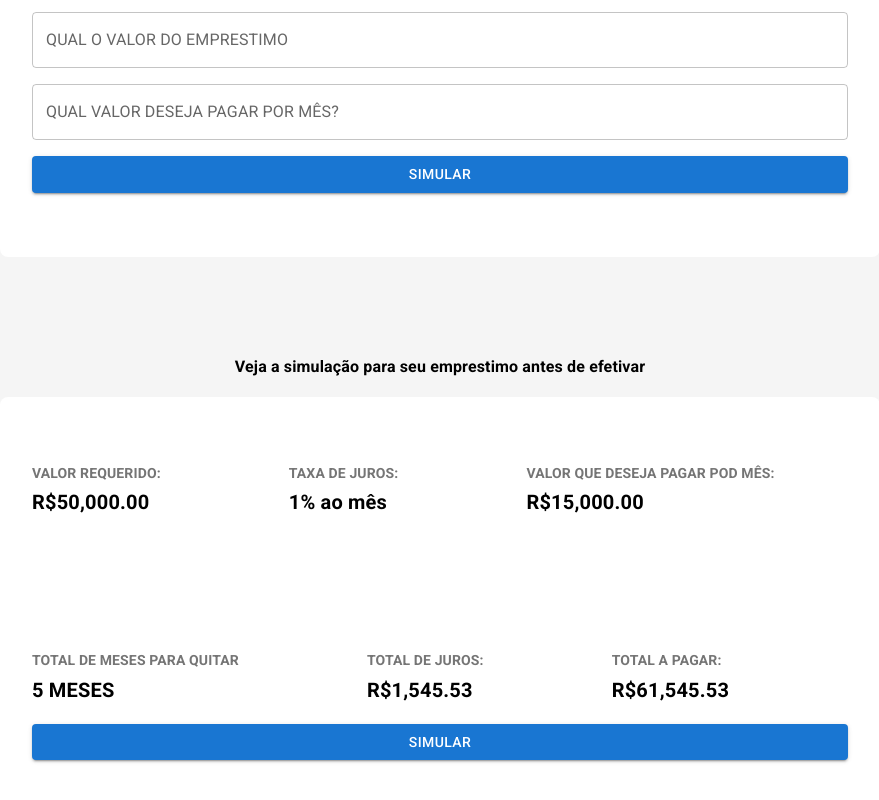
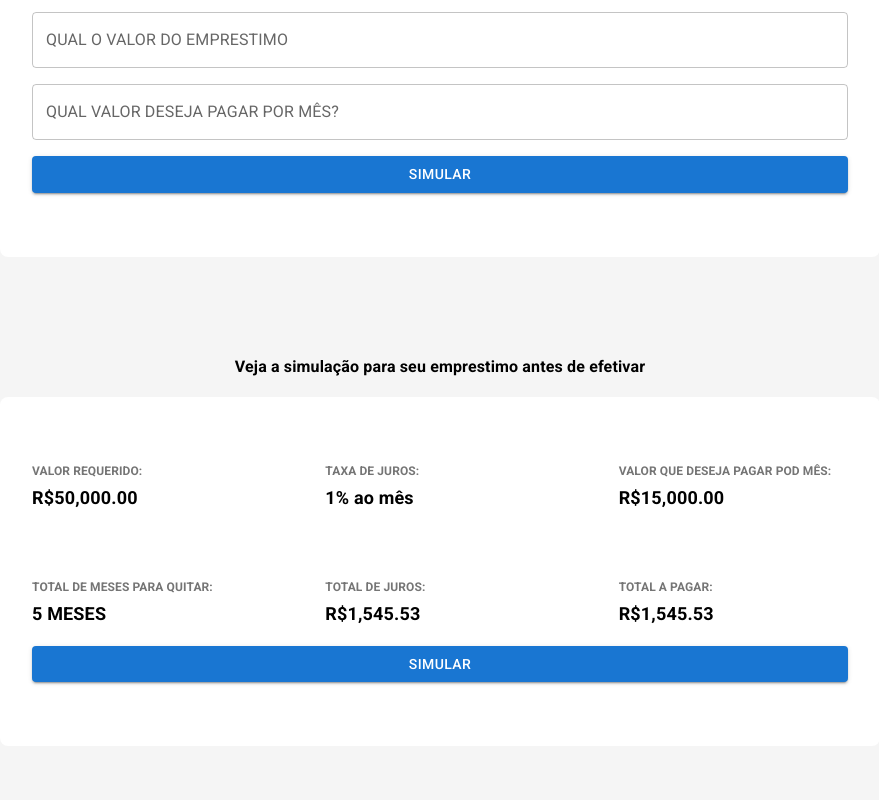
Before and after one commit to progmateus/letalk-challenge, a Next.js app in the folder frontend/: page / in a window 1280 px wide. Shown: the part 496-1296 px from the top of the page, without its empty margins (200-1079 px from the left). Built offline with nearby package versions, Linux system fonts and the light colour scheme.

Commit message:
feat: template propection

```diff
--- a/frontend/src/app/page.tsx
+++ b/frontend/src/app/page.tsx
@@ -6,6 +6,8 @@ import dayjs from "dayjs";
 import { Controller, useForm } from "react-hook-form";
 import { z } from "zod";
 import customParseFormat from "dayjs/plugin/customParseFormat"
+import { ProspectionInfo } from "@/components/ProspectionInfo";
+import { convertMoney } from "@/utils/convertMoney";
 
 
 dayjs.extend(customParseFormat)
@@ -130,64 +132,19 @@ export default function Home() {
         <Typography variant="subtitle1" component="p" mb={2} fontWeight="700"> Veja a simulação para seu emprestimo antes de efetivar </Typography>
         <Stack spacing={2} direction="column" width="55rem" bgcolor="white" px={4} py={8} borderRadius={2}>
 
-          <Box textAlign="left" display="flex" gap="8rem" flexWrap="wrap">
-            <Box>
-              <Typography variant="subtitle1" component="p" fontWeight="700" color="grey.600" fontSize="14px">VALOR REQUERIDO:</Typography>
-              <Typography variant="subtitle1" component="p" fontWeight="700" fontSize="20px">
-                {
-                  new Intl.NumberFormat('ja-JP', { style: 'currency', currency: 'BRL' }).format(
-                    50000,
-                  )
-                }
-              </Typography>
-            </Box>
+          <Box textAlign="left" display="grid" gridTemplateColumns="repeat(3, 1fr)" gap="4rem">
 
-            <Box>
-              <Typography variant="subtitle1" component="p" fontWeight="700" color="grey.600" fontSize="14px">TAXA DE JUROS:</Typography>
-              <Typography variant="subtitle1" component="p" fontWeight="700" fontSize="20px">
-                1% ao mês
-              </Typography>
-            </Box>
+            <ProspectionInfo title="VALOR REQUERIDO:" info={convertMoney(50000)} />
 
+            <ProspectionInfo title="TAXA DE JUROS:" info="1% ao mês" />
 
-            <Box>
-              <Typography variant="subtitle1" component="p" fontWeight="700" color="grey.600" fontSize="14px">VALOR QUE DESEJA PAGAR POD MÊS:</Typography>
-              <Typography variant="subtitle1" component="p" fontWeight="700" fontSize="20px">
-                {
-                  new Intl.NumberFormat('ja-JP', { style: 'currency', currency: 'BRL' }).format(
-                    15000,
-                  )
-                }
-              </Typography>
-            </Box>
+            <ProspectionInfo title="VALOR QUE DESEJA PAGAR POD MÊS:" info={convertMoney(15000)} />
 
+            <ProspectionInfo title="TOTAL DE MESES PARA QUITAR:" info="5 MESES" />
 
-            <Box>
-              <Typography variant="subtitle1" component="p" fontWeight="700" color="grey.600" fontSize="14px">TOTAL DE MESES PARA QUITAR</Typography>
-              <Typography variant="subtitle1" component="p" fontWeight="700" fontSize="20px"> 5 MESES</Typography>
-            </Box>
+            <ProspectionInfo title="TOTAL DE JUROS:" info={convertMoney(1545.53)} />
 
-            <Box>
-              <Typography variant="subtitle1" component="p" fontWeight="700" color="grey.600" fontSize="14px">TOTAL DE JUROS:</Typography>
-              <Typography variant="subtitle1" component="p" fontWeight="700" fontSize="20px">
-                {
-                  new Intl.NumberFormat('ja-JP', { style: 'currency', currency: 'BRL' }).format(
-                    1545.53,
-                  )
-                }
-              </Typography>
-            </Box>
-
-            <Box>
-              <Typography variant="subtitle1" component="p" fontWeight="700" color="grey.600" fontSize="14px">TOTAL A PAGAR:</Typography>
-              <Typography variant="subtitle1" component="p" fontWeight="700" fontSize="20px">
-                {
-                  new Intl.NumberFormat('ja-JP', { style: 'currency', currency: 'BRL' }).format(
-                    61545.53,
-                  )
-                }
-              </Typography>
-            </Box>
+            <ProspectionInfo title="TOTAL A PAGAR:" info={convertMoney(1545.53)} />
           </Box>
           <Button variant="contained" type="submit" className="bg-amber-700">SIMULAR</Button>
         </Stack>
--- a/frontend/src/components/ProspectionInfo.tsx
+++ b/frontend/src/components/ProspectionInfo.tsx
@@ -7,8 +7,8 @@ interface IProps {
 function ProspectionInfo({ info, title }: IProps) {
   return (
     <Box>
-      <Typography variant="subtitle1" component="p" fontWeight="700" color="grey.600" fontSize="14px">{title}</Typography>
-      <Typography variant="subtitle1" component="p" fontWeight="700" fontSize="20px">{info}</Typography>
+      <Typography variant="subtitle1" component="p" fontWeight="700" color="grey.600" fontSize="12px">{title}</Typography>
+      <Typography variant="subtitle1" component="p" fontWeight="700" fontSize="18px">{info}</Typography>
     </Box>
   )
 }
--- /dev/null
+++ b/frontend/src/utils/convertMoney.tsx
@@ -0,0 +1,5 @@
+export const convertMoney = (value: number) => {
+  return new Intl.NumberFormat('ja-JP', { style: 'currency', currency: 'BRL' }).format(
+    value,
+  )
+}
```
